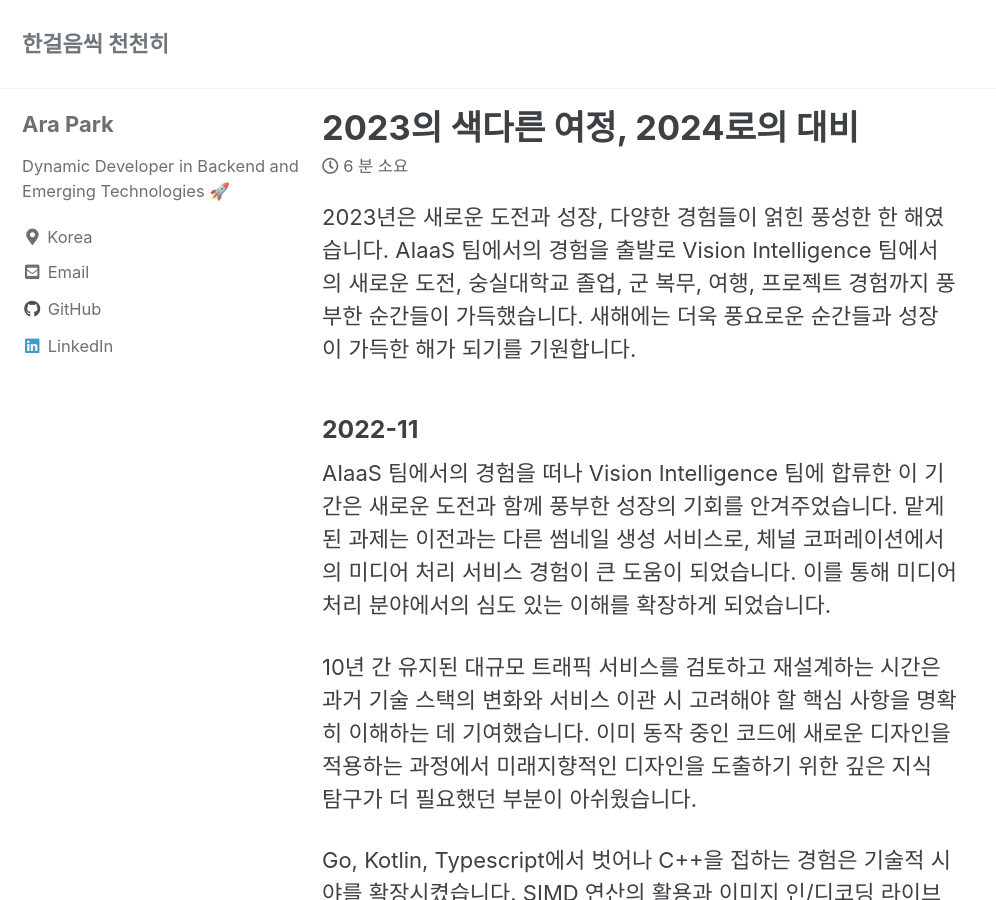
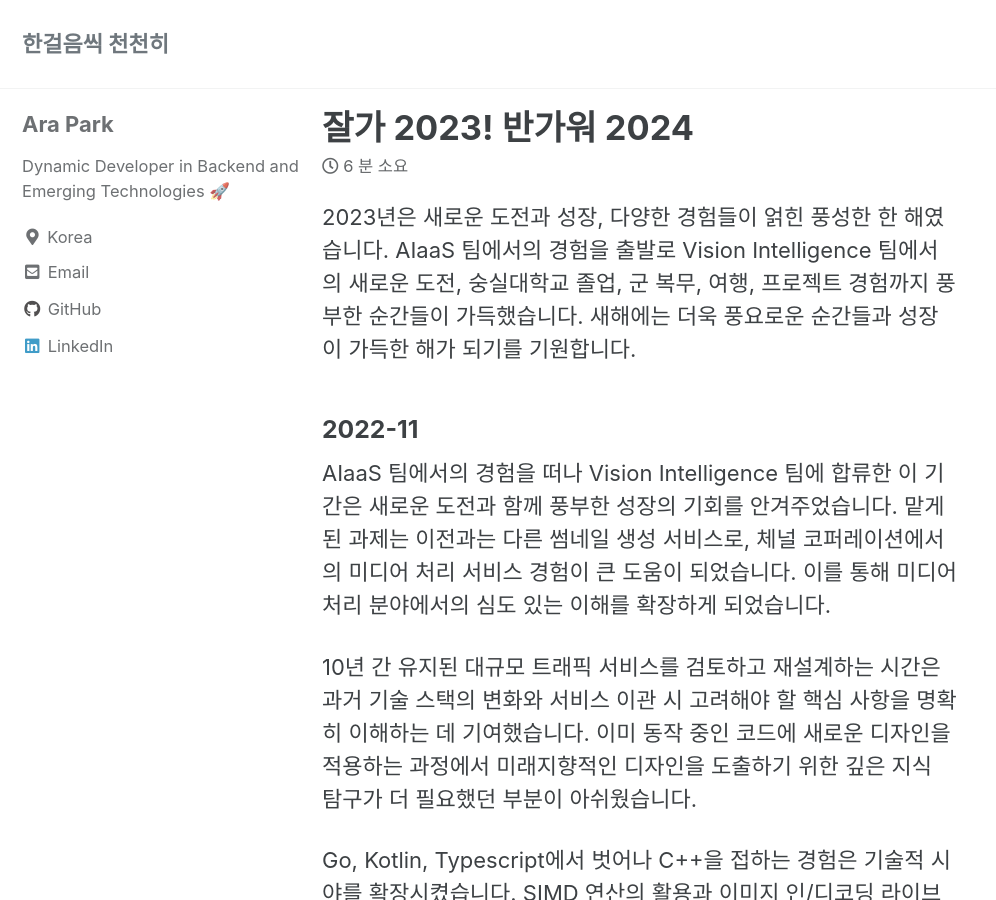
Before and after one commit to siyul-park/siyul-park.github.io, a Jekyll site: the page built from _posts/2023-12-25-2023-review.md, in a window 1280 px wide and 900 px high. Shown: the whole window, without its empty margins (0-996 px from the left). Built offline with Jekyll 4.4.1, drawn with Linux system fonts in a browser that asks for light colours; cached includes are drawn as plain includes; comment, search, counter and statistics services are not loaded.

Commit message:
docs: change title 2023 review

```diff
--- a/_posts/2023-12-25-2023-review.md
+++ b/_posts/2023-12-25-2023-review.md
@@ -1,6 +1,6 @@
 ---
 layout: single
-title:  "2023의 색다른 여정, 2024로의 대비"
+title:  "잘가 2023! 반가워 2024"
 date:   2023-12-25 12:00:00 +0900
 categories: review
 ---
```
Also changed, not shown: _posts/2023-12-28-service-with-ddd.md (line endings or trailing spaces).
